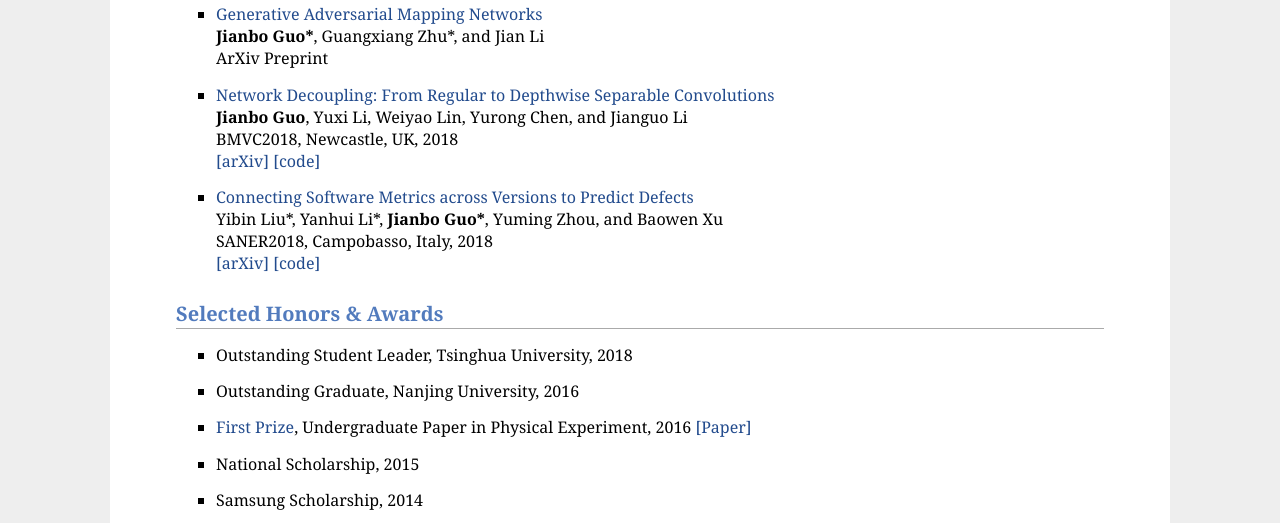
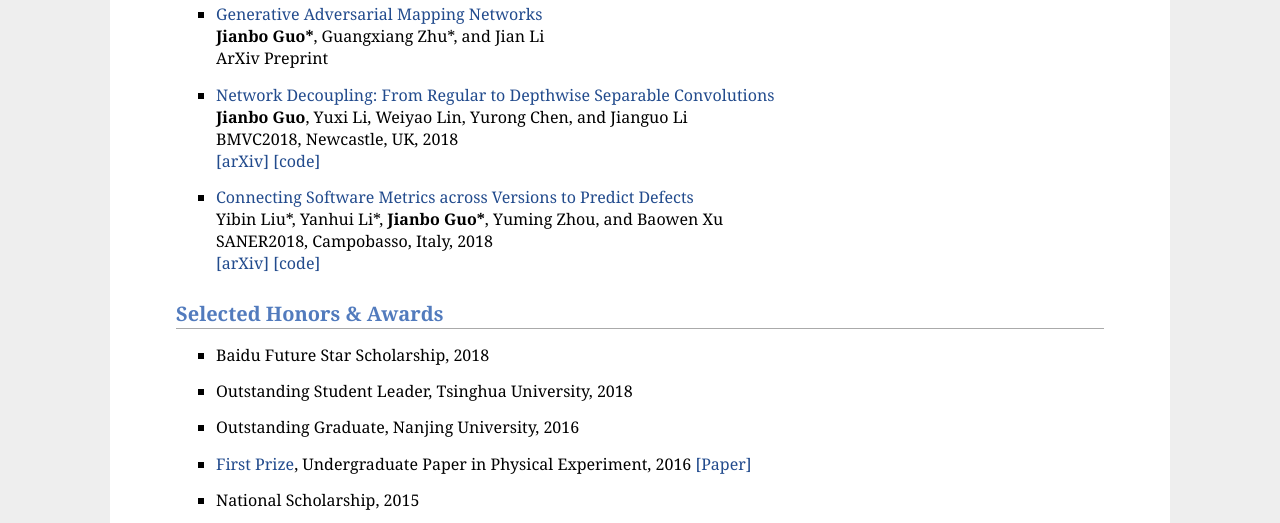
Before and after one commit to JianboGuo/JianboGuo, a plain HTML site: page index.html in a window 1280 px wide. Shown: the part 801-1324 px from the top of the page. Drawn offline with Linux system fonts and the light colour scheme.

Commit message:
Update index.html

```diff
--- a/index.html
+++ b/index.html
@@ -86,7 +86,7 @@ Email: jianboguo@outlook.com <br>
 
 <h2>Selected Honors &amp; Awards</h2>
 <ul>
-
+	<li> Baidu Future Star Scholarship, 2018</li>
 	<li> Outstanding Student Leader, Tsinghua University, 2018</li>
 	<li> Outstanding Graduate, Nanjing University, 2016</li>
 	<li> <a href="http://cuep.cn/doku.php?id=yanjiuhui:ziliao:9:lwjx">First Prize</a>, Undergraduate Paper in Physical Experiment, 2016 <a href="http://www.wlsyzz.com/lib/exe/fetch.php?media=wenzhang:1507:zhengzw.pdf">[Paper]</a></li>
```
